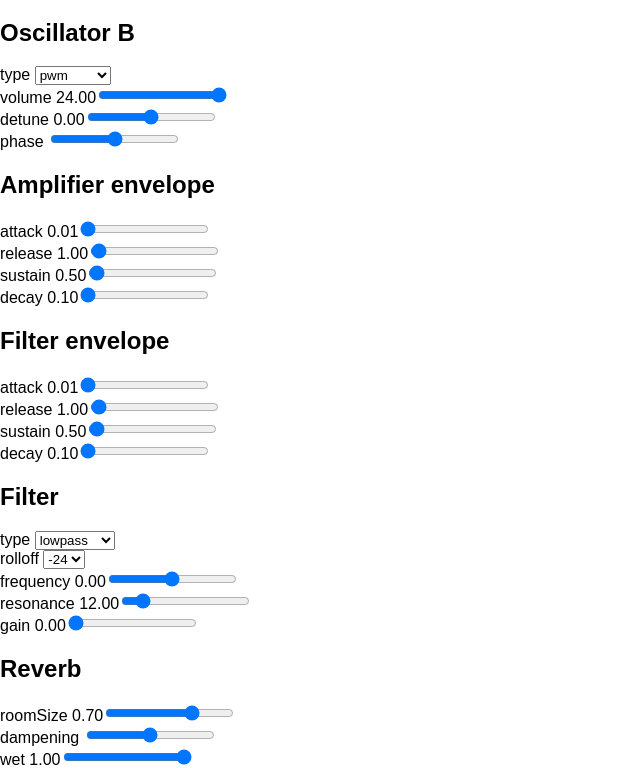
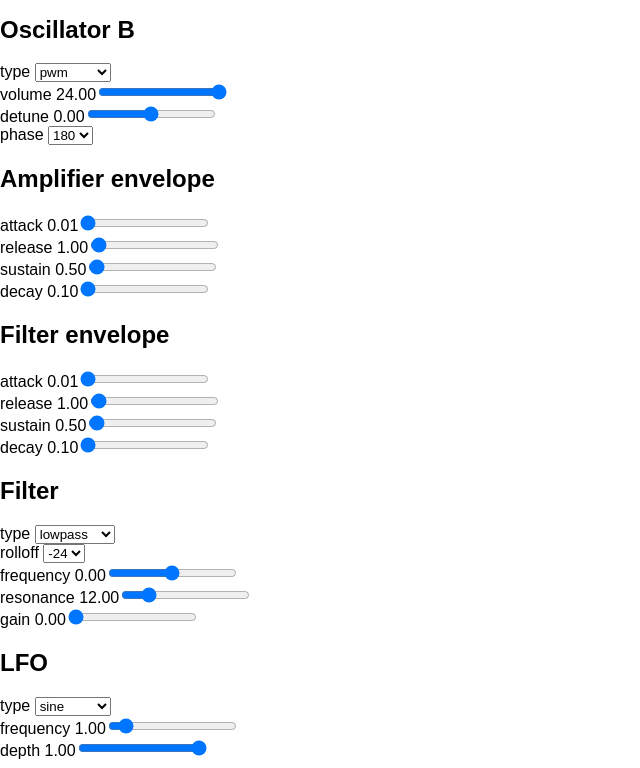
Before and after one commit to Fabiantjoeaon/sound-shapes, a React (Create React App) app: page / in a window 1280 px wide. Shown: the part 244-1012 px from the top of the page, without its empty margins (0-640 px from the left). Built offline with nearby package versions, Linux system fonts and the light colour scheme.

Commit message:
LFO + moved to /modules + synth module order changes

```diff
--- a/src/components/Parameters.js
+++ b/src/components/Parameters.js
@@ -1,4 +1,27 @@
 import React, { Component } from 'react';
+import styled from 'styled-components';
+
+const StyledKnobParameter = styled.input`
+    -webkit-appearance: none; /* Hides the slider so that custom slider can be made */
+    width: 200px; /* Specific width is required for Firefox. */
+    background-color: red; /* Otherwise white in Chrome */
+
+    &::-webkit-slider-thumb {
+    }
+
+    &:focus {
+        outline: none; /* Removes the blue border. You should probably do some kind of focus styling for accessibility reasons though. */
+    }
+
+    &::-ms-track {
+        cursor: pointer;
+
+        /* Hides the slider so custom styles can be added */
+        background: transparent;
+        border-color: transparent;
+        color: transparent;
+    }
+`;
 
 // HINT: You can pass multiple arguments to a HOC as its just a function
 const withParameter = WrappedInput =>
--- a/src/components/Synthesizer.js
+++ b/src/components/Synthesizer.js
@@ -1,13 +1,14 @@
 import React from 'react';
 import { connect } from 'react-redux';
 
-import Master from './Master';
-import Keyboard from './Keyboard';
-import Oscillator from './Oscillator';
-import AmpEnvelope from './AmpEnvelope';
-import FilterEnvelope from './FilterEnvelope';
-import Filter from './Filter';
-import Reverb from './Reverb';
+import Master from './modules/Master';
+import Keyboard from './modules/Keyboard';
+import Oscillator from './modules/Oscillator';
+import AmpEnvelope from './modules/AmpEnvelope';
+import FilterEnvelope from './modules/FilterEnvelope';
+import Filter from './modules/Filter';
+import LowFrequencyOscillator from './modules/LowFrequencyOscillator';
+import Reverb from './modules/Reverb';
 import { updateParameter } from '../actions';
 
 const Synthesizer = ({ synth, updateParameter }) => {
@@ -33,6 +34,10 @@ const Synthesizer = ({ synth, updateParameter }) => {
                 updateParameter={updateParameter}
             />
             <Filter filter={synth.filter} updateParameter={updateParameter} />
+            <LowFrequencyOscillator
+                lowFrequencyOscillator={synth.lowFrequencyOscillator}
+                updateParameter={updateParameter}
+            />
             <Reverb reverb={synth.reverb} updateParameter={updateParameter} />
             <Keyboard synth={synth} />
         </div>
--- a/src/components/AmpEnvelope.js
+++ b/src/components/modules/AmpEnvelope.js
@@ -1,5 +1,5 @@
 import React from 'react';
-import { KnobParameter } from './Parameters';
+import { KnobParameter } from '../Parameters';
 
 const AmpEnvelope = ({ ampEnvelope, updateParameter }) => (
     <div>
--- a/src/components/Filter.js
+++ b/src/components/modules/Filter.js
@@ -1,5 +1,5 @@
 import React from 'react';
-import { KnobParameter, SwitchParameter } from './Parameters';
+import { KnobParameter, SwitchParameter } from '../Parameters';
 
 const Filter = ({ filter, updateParameter }) => (
     <div>
@@ -23,9 +23,9 @@ const Filter = ({ filter, updateParameter }) => (
             updateParameter={updateParameter}
             value={filter.frequency.value}
             module="filter"
-            step={10}
-            min={-500}
-            max={500}
+            step={100}
+            min={-5000}
+            max={5000}
         />
         <KnobParameter
             param="Q"
@@ -35,7 +35,7 @@ const Filter = ({ filter, updateParameter }) => (
             module="filter"
             step={1}
             min={0}
-            max={100}
+            max={70}
         />
         <KnobParameter
             param="gain"
--- a/src/components/FilterEnvelope.js
+++ b/src/components/modules/FilterEnvelope.js
@@ -1,5 +1,5 @@
 import React from 'react';
-import { KnobParameter } from './Parameters';
+import { KnobParameter } from '../Parameters';
 
 const FilterEnvelope = ({ filterEnvelope, updateParameter }) => {
     return (
--- a/src/components/Keyboard.js
+++ b/src/components/modules/Keyboard.js
@@ -44,19 +44,19 @@ export default class Keyboard extends Component {
         super(props);
 
         this.keyMap = {
-            65: 'C5',
-            87: 'C#5',
-            83: 'D5',
-            69: 'D#5',
-            68: 'E5',
-            70: 'F5',
-            84: 'F#5',
-            71: 'G5',
-            89: 'G#5',
-            90: 'G#5',
-            72: 'A5',
-            85: 'A#5',
-            74: 'B5'
+            65: 'C3',
+            87: 'C#3',
+            83: 'D3',
+            69: 'D#3',
+            68: 'E3',
+            70: 'F3',
+            84: 'F#3',
+            71: 'G3',
+            89: 'G#3',
+            90: 'G#3',
+            72: 'A3',
+            85: 'A#3',
+            74: 'B3'
         };
 
         this.state = { notes: Object.values(this.keyMap), down: null };
@@ -93,7 +93,6 @@ export default class Keyboard extends Component {
         this.setState({ down: note });
         this.props.synth.oscillatorA.frequency.value = note;
         this.props.synth.oscillatorB.frequency.value = note;
-        // this.props.synth.filterEnvelope.baseFrequency.value = note;
         this.props.synth.ampEnvelope.triggerAttack();
         this.props.synth.filterEnvelope.triggerAttack();
     }
--- /dev/null
+++ b/src/components/modules/LowFrequencyOscillator.js
@@ -0,0 +1,41 @@
+import React from 'react';
+import { KnobParameter, SwitchParameter } from '../Parameters';
+
+const LowFrequencyOscillator = ({
+    lowFrequencyOscillator,
+    updateParameter
+}) => {
+    console.log(lowFrequencyOscillator);
+    return (
+        <div>
+            <h2>LFO</h2>
+            <SwitchParameter
+                param="type"
+                value={lowFrequencyOscillator.type}
+                module={'lowFrequencyOscillator'}
+                updateParameter={updateParameter}
+                options={['sine', 'triangle', 'sawtooth', 'square']}
+            />
+            <KnobParameter
+                param="frequency"
+                updateParameter={updateParameter}
+                value={lowFrequencyOscillator.frequency.value}
+                module={'lowFrequencyOscillator'}
+                min={0.1}
+                max={10}
+                step={0.1}
+            />
+            <KnobParameter
+                param="depth"
+                updateParameter={updateParameter}
+                value={lowFrequencyOscillator.depth.value}
+                module={'lowFrequencyOscillator'}
+                min={0.01}
+                max={1}
+                step={0.01}
+            />
+        </div>
+    );
+};
+
+export default LowFrequencyOscillator;
--- a/src/components/Master.js
+++ b/src/components/modules/Master.js
@@ -1,5 +1,5 @@
 import React from 'react';
-import { KnobParameter } from './Parameters';
+import { KnobParameter } from '../Parameters';
 
 const Master = ({ master, updateParameter }) => (
     <div>
--- a/src/components/Oscillator.js
+++ b/src/components/modules/Oscillator.js
@@ -1,5 +1,5 @@
 import React from 'react';
-import { KnobParameter, SwitchParameter } from './Parameters';
+import { KnobParameter, SwitchParameter } from '../Parameters';
 
 const Oscillator = ({ oscillator, oscillatorId, updateParameter }) => (
     <div>
@@ -29,12 +29,12 @@ const Oscillator = ({ oscillator, oscillatorId, updateParameter }) => (
             max={100}
             step={1}
         />
-        <KnobParameter
+        <SwitchParameter
             param="phase"
             updateParameter={updateParameter}
             value={oscillator.phase.value}
             module={`oscillator${oscillatorId}`}
-            step={1}
+            options={['180', '90', '45', '0']}
         />
     </div>
 );
--- a/src/components/Reverb.js
+++ b/src/components/modules/Reverb.js
@@ -1,5 +1,5 @@
 import React from 'react';
-import { KnobParameter, SwitchParameter } from './Parameters';
+import { KnobParameter, SwitchParameter } from '../Parameters';
 
 const Reverb = ({ reverb, updateParameter }) => (
     <div>
--- a/src/store/index.js
+++ b/src/store/index.js
@@ -7,6 +7,7 @@ const middleware = [];
 
 const composedEnhancers = compose(applyMiddleware(...middleware), ...enhancers);
 
+//TODO: You can pass persisted state (from localStorage??) as second argument to createStore
 const store = createStore(rootReducer, initialState, composedEnhancers);
 
 export default store;
--- a/src/synth/index.js
+++ b/src/synth/index.js
@@ -5,7 +5,9 @@ import {
     Filter,
     Freeverb,
     FrequencyEnvelope,
-    Master
+    Master,
+    AutoFilter,
+    Oscillator
 } from 'tone';
 
 const initSynth = () => {
@@ -15,14 +17,15 @@ const initSynth = () => {
     const reverb = new Freeverb();
     const filter = new Filter({ Q: 12 });
     const filterEnvelope = new FrequencyEnvelope();
+    const lowFrequencyOscillator = new AutoFilter().toMaster().start();
 
     filterEnvelope.connect(filter.frequency);
-    oscillatorA.chain(ampEnvelope, reverb, filter);
-    oscillatorB.chain(ampEnvelope, reverb, filter);
+    oscillatorA.chain(ampEnvelope, lowFrequencyOscillator, filter, reverb);
+    oscillatorB.chain(ampEnvelope, lowFrequencyOscillator, filter, reverb);
 
     ampEnvelope.toMaster();
+    filter.toMaster();
     reverb.toMaster();
-    filter.toMaster();
 
     const masterCompressor = new Compressor({
         threshold: -6,
@@ -38,8 +41,9 @@ const initSynth = () => {
         oscillatorA,
         oscillatorB,
         ampEnvelope,
+        filterEnvelope,
         filter,
-        filterEnvelope,
+        lowFrequencyOscillator,
         reverb,
         master: Master
     };
```
